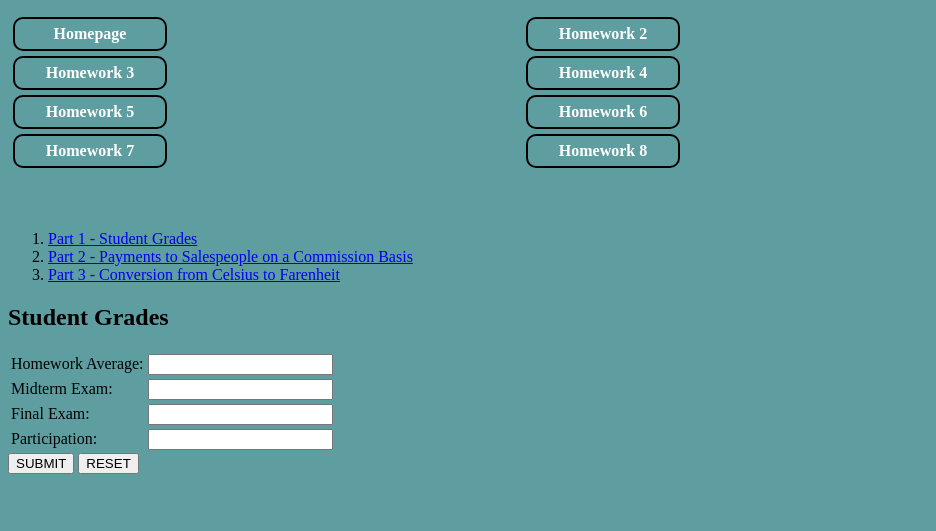
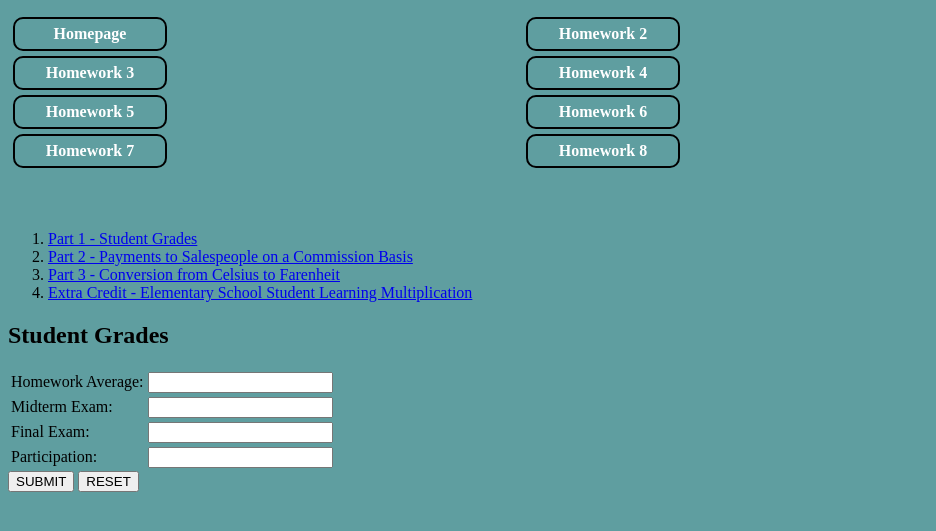
Before and after one commit to PettyCarlos/hw3, a plain HTML site: page hw3pt1.html in a window 1280 px wide. Shown: the part 79-610 px from the top of the page, without its empty margins (0-936 px from the left). Drawn offline with nearby package versions, Linux system fonts and the light colour scheme.

Commit message:
Add files via upload

```diff
--- a/hw3pt1.html
+++ b/hw3pt1.html
@@ -73,11 +73,11 @@
         </ul>
             </nav>
 
-
-         <ol>
-  <li><a href="https://pettycarlos.github.io/DocumentWritingStatement-hw2/">Part 1 - Student Grades</a></li>
-  <li><a href="https://pettycarlos.github.io/Intergers-Hw2/">Part 2 - Payments to Salespeople on a Commission Basis</a></li>
-  <li><a href="https://pettycarlos.github.io/jQuery-Hw2/#">Part 3 - Conversion from Celsius to Farenheit</a></li>
+        <ol>
+  <li><a href="hw3pt1.html">Part 1 - Student Grades</a></li>
+  <li><a href="hw3pt2.html">Part 2 - Payments to Salespeople on a Commission Basis</a></li>
+  <li><a href="hw3pt3.html">Part 3 - Conversion from Celsius to Farenheit</a></li>
+<li><a href="hw3Extra.html">Extra Credit - Elementary School Student Learning Multiplication</a></li>
 
 </ol>
         <div id="homeworkpart1" class="homework">
```
Also changed, not shown: hw3Extra.html (+5 -4 lines), hw3pt2.html (+5 -4 lines), hw3pt3.html (+5 -4 lines).
